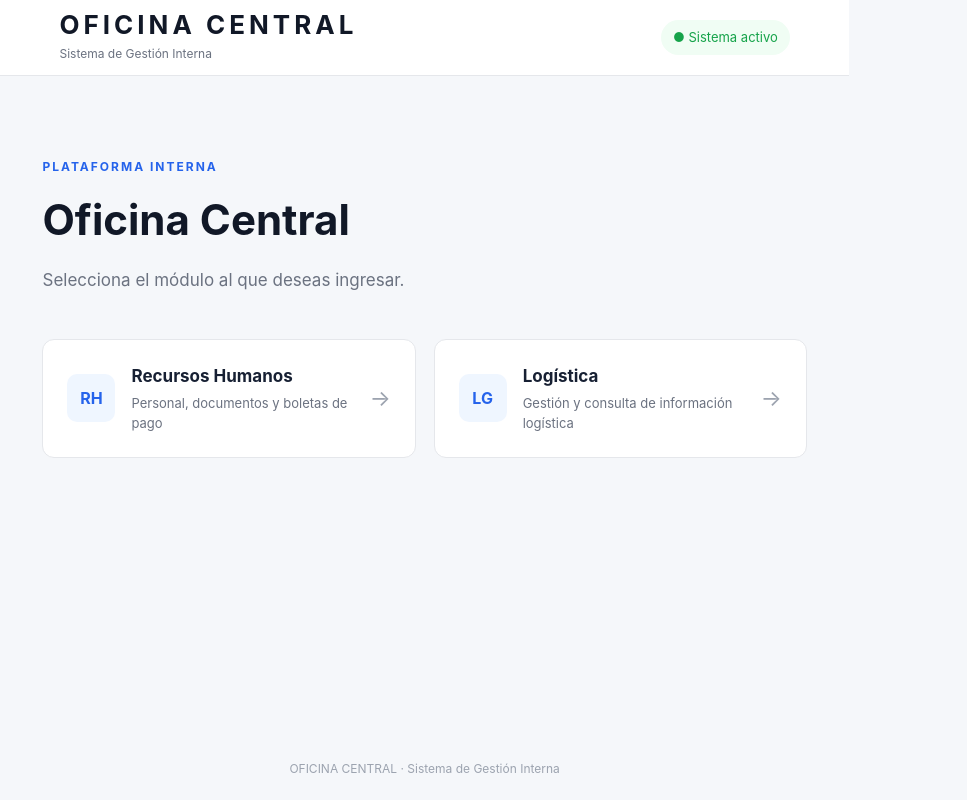
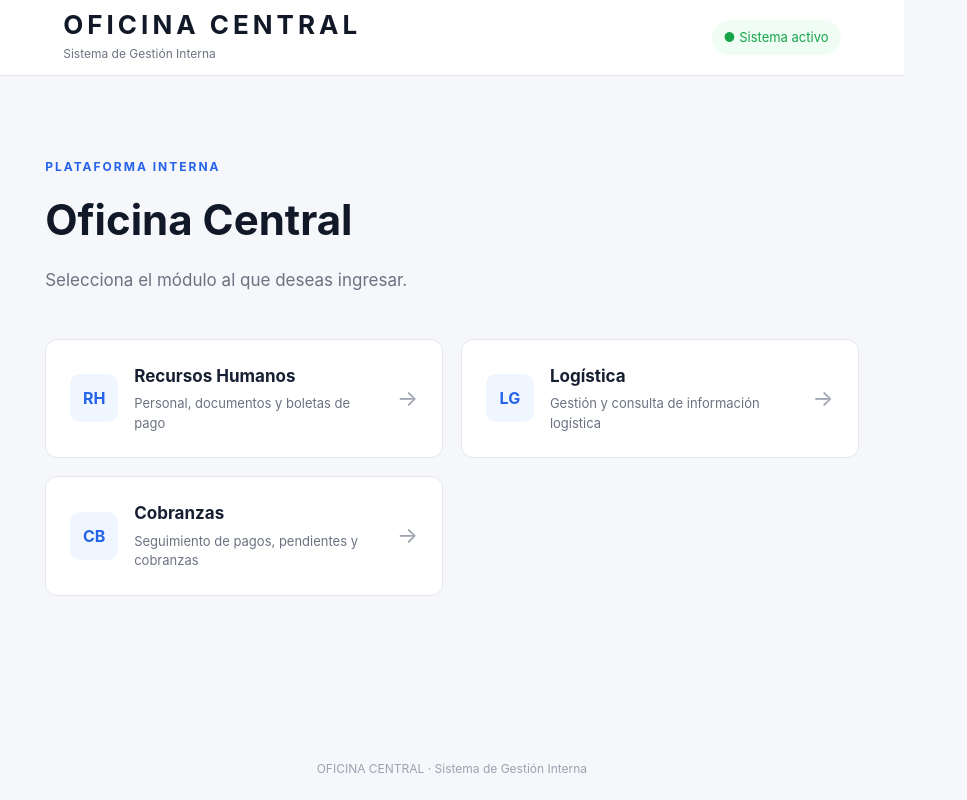
Before and after one commit to infinityonly32-rgb/vite-react-template, a React (Vite) app: page / in a window 1280 px wide. Shown: the whole page, without its empty margins (0-967 px from the left). Built offline with nearby package versions, Linux system fonts and the light colour scheme.

Commit message:
Update App.tsx

```diff
--- a/src/react-app/App.tsx
+++ b/src/react-app/App.tsx
@@ -2,7 +2,10 @@ import { useState } from "react";
 import "./App.css";
 
 function App() {
-  const [modulo, setModulo] = useState<"inicio" | "rrhh" | "logistica">("inicio");
+  const [modulo, setModulo] = useState<
+    "inicio" | "rrhh" | "logistica" | "cobranzas"
+  >("inicio");
+
   const [dni, setDni] = useState("");
 
   return (
@@ -12,6 +15,7 @@ function App() {
           <h1>OFICINA CENTRAL</h1>
           <span>Sistema de Gestión Interna</span>
         </div>
+
         <div className="status">● Sistema activo</div>
       </header>
 
@@ -42,6 +46,15 @@ function App() {
                 </div>
                 <span>→</span>
               </div>
+
+              <div className="card" onClick={() => setModulo("cobranzas")}>
+                <div className="icon">CB</div>
+                <div>
+                  <h3>Cobranzas</h3>
+                  <p>Seguimiento de pagos, pendientes y cobranzas</p>
+                </div>
+                <span>→</span>
+              </div>
             </section>
           </>
         )}
@@ -69,6 +82,7 @@ function App() {
                   onChange={(e) => setDni(e.target.value)}
                   maxLength={8}
                 />
+
                 <button>Buscar</button>
               </div>
             </section>
@@ -128,6 +142,49 @@ function App() {
             </section>
           </>
         )}
+
+        {modulo === "cobranzas" && (
+          <>
+            <button className="back" onClick={() => setModulo("inicio")}>
+              ← Volver
+            </button>
+
+            <section className="hero">
+              <p className="label">MÓDULO</p>
+              <h2>Cobranzas</h2>
+              <p>Seguimiento de pagos y estados de cobranza.</p>
+            </section>
+
+            <section className="options">
+              <div className="card">
+                <div className="icon">PC</div>
+                <div>
+                  <h3>Pendientes de cobro</h3>
+                  <p>Facturas, valorizaciones y pagos pendientes</p>
+                </div>
+                <span>→</span>
+              </div>
+
+              <div className="card">
+                <div className="icon">HP</div>
+                <div>
+                  <h3>Historial de pagos</h3>
+                  <p>Consulta de pagos y cobranzas registradas</p>
+                </div>
+                <span>→</span>
+              </div>
+
+              <div className="card">
+                <div className="icon">ES</div>
+                <div>
+                  <h3>Estado de cobranza</h3>
+                  <p>Seguimiento del estado de cada cobro</p>
+                </div>
+                <span>→</span>
+              </div>
+            </section>
+          </>
+        )}
       </main>
 
       <footer>OFICINA CENTRAL · Sistema de Gestión Interna</footer>
```
